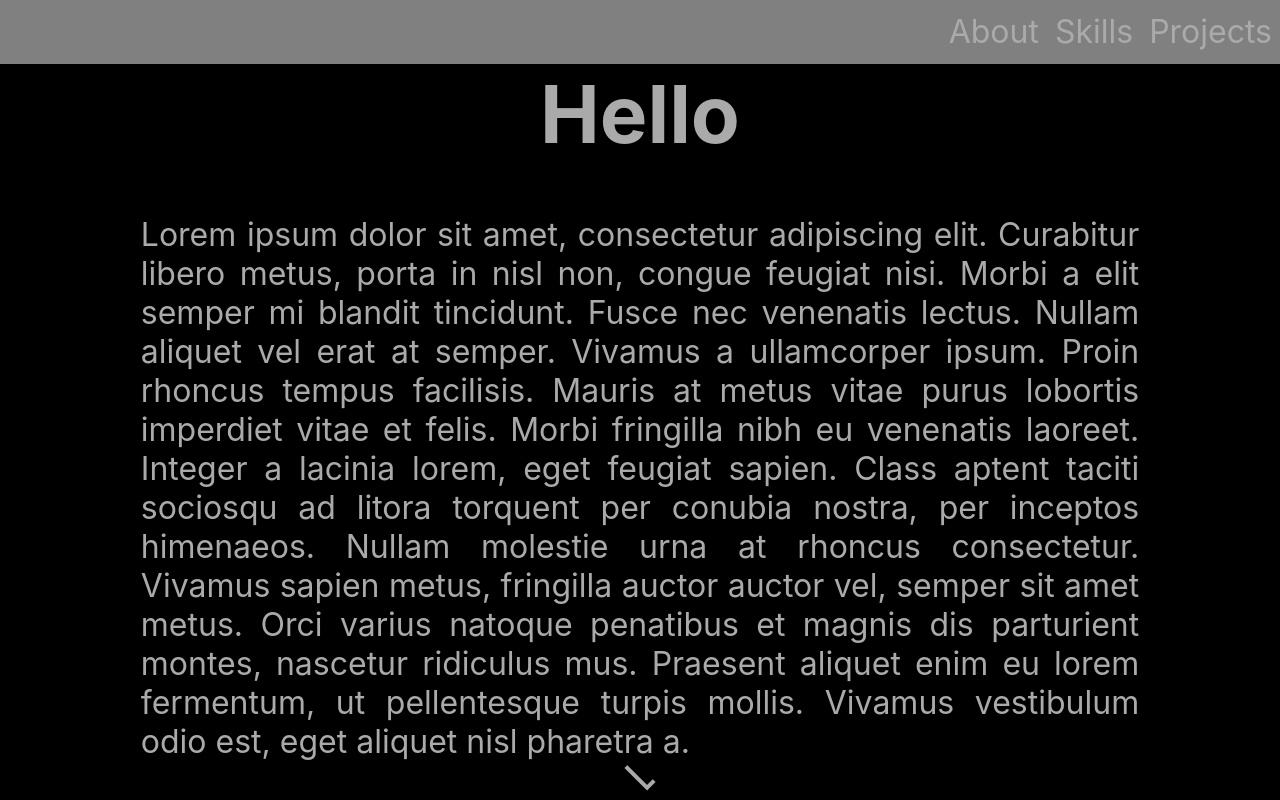
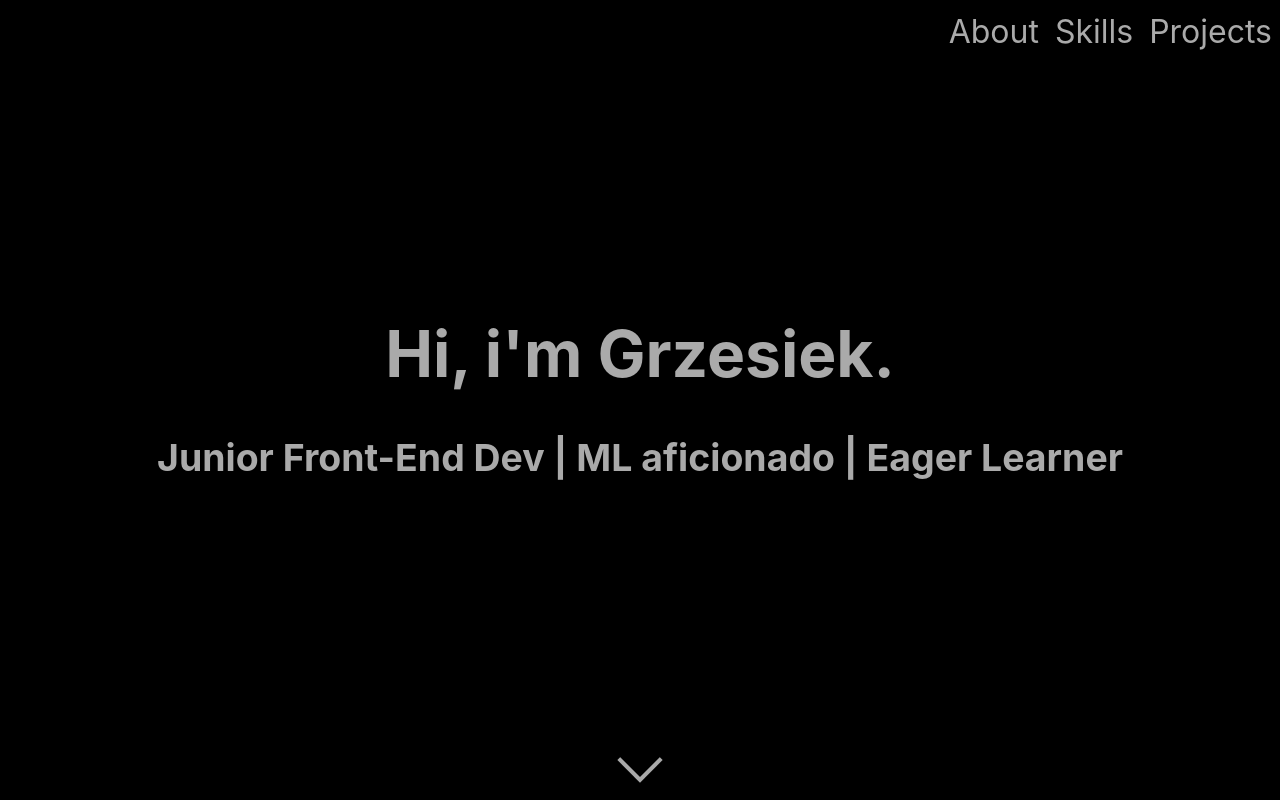
Before and after one commit to GrzegorzKazana/MyPortfolio, a React (Create React App) app: page / in a window 1280 px wide. Shown: the top 800 px of the page. Built offline with nearby package versions, Linux system fonts and the light colour scheme.

Commit message:
revamped hello page

```diff
--- a/src/components/Common/NavBar/NavBar.css
+++ b/src/components/Common/NavBar/NavBar.css
@@ -4,7 +4,7 @@
   width: 100%;
   height: 64px;
   color: #fff;
-  background-color: rgba(255, 255, 255, 0.5);
+  background-color: rgba(255, 255, 255, 0);
   display: flex;
   flex-direction: row;
   align-items: center;
--- a/src/components/Common/Page.jsx
+++ b/src/components/Common/Page.jsx
@@ -4,7 +4,7 @@ import { ArrowDownButton, ArrowUpButton } from "./Buttons/Buttons";
 
 const Page = props => (
   <div className={`Page ${props.className}`} ref={props.inputRef}>
-    <h1 className="PageTitle">{props.title}</h1>
+    {props.title && <h1 className="PageTitle">{props.title}</h1>}
     <div className="PageContent">{props.children}</div>
     {props.onScrollDown && <ArrowDownButton onClick={props.onScrollDown} />}
     {props.onScrollUp && <ArrowUpButton onClick={props.onScrollUp} />}
--- a/src/components/HelloPage/HelloPage.css
+++ b/src/components/HelloPage/HelloPage.css
@@ -1,3 +1,14 @@
 .HelloPage {
   background-color: #000;
 }
+
+.HelloPage .PageContent {
+  display: flex;
+  flex-direction: column;
+  align-items: center;
+  justify-content: center;
+}
+
+.subtitle {
+  margin: 0px;
+}
--- a/src/components/HelloPage/HelloPage.jsx
+++ b/src/components/HelloPage/HelloPage.jsx
@@ -3,19 +3,11 @@ import Page from "../Common/Page";
 import "./HelloPage.css";
 
 const HelloPage = ({ inputRef, ...pageProps }) => (
-  <Page title="Hello" className="HelloPage" inputRef={inputRef} {...pageProps}>
-    Lorem ipsum dolor sit amet, consectetur adipiscing elit. Curabitur libero
-    metus, porta in nisl non, congue feugiat nisi. Morbi a elit semper mi
-    blandit tincidunt. Fusce nec venenatis lectus. Nullam aliquet vel erat at
-    semper. Vivamus a ullamcorper ipsum. Proin rhoncus tempus facilisis. Mauris
-    at metus vitae purus lobortis imperdiet vitae et felis. Morbi fringilla nibh
-    eu venenatis laoreet. Integer a lacinia lorem, eget feugiat sapien. Class
-    aptent taciti sociosqu ad litora torquent per conubia nostra, per inceptos
-    himenaeos. Nullam molestie urna at rhoncus consectetur. Vivamus sapien
-    metus, fringilla auctor auctor vel, semper sit amet metus. Orci varius
-    natoque penatibus et magnis dis parturient montes, nascetur ridiculus mus.
-    Praesent aliquet enim eu lorem fermentum, ut pellentesque turpis mollis.
-    Vivamus vestibulum odio est, eget aliquet nisl pharetra a.
+  <Page className="HelloPage" inputRef={inputRef} {...pageProps}>
+    <h1>Hi, i'm Grzesiek.</h1>
+    <h3 className="subtitle">
+      Junior Front-End Dev | ML aficionado | Eager Learner
+    </h3>
   </Page>
 );
 
```
